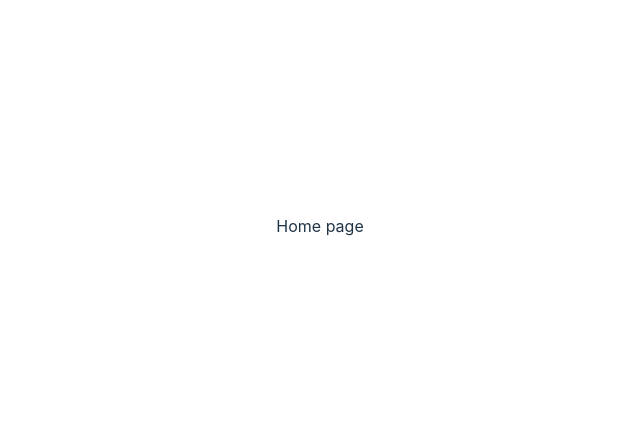
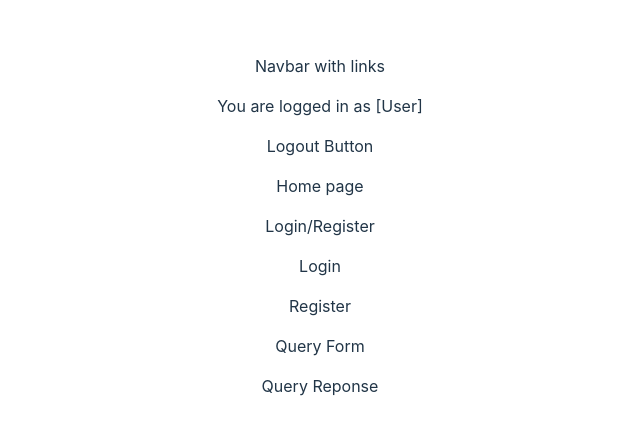
Before and after one commit to ECodeRose/cn-w11_finalproject-frontend, a React (Vite) app: page / in a window 1280 px wide. Shown: the part 174-608 px from the top of the page, without its empty margins (320-960 px from the left). Built offline with nearby package versions, Linux system fonts and the light colour scheme.

Commit message:
feature: add placeholder elements to the home page

```diff
--- a/src/App.jsx
+++ b/src/App.jsx
@@ -4,11 +4,13 @@ import './App.css'
 import { BrowserRouter, Route, Routes } from 'react-router-dom'
 import PageHome from './pages/home/page-home'
 import PageUser from './pages/userpage/page-user'
+import Navbar from './components/Navbar'
 
 function App() {
 
     return (
         <>
+            <Navbar />
             <BrowserRouter basename="">
 
                 <Routes>
--- a/src/components/Login.jsx
+++ b/src/components/Login.jsx
@@ -1,7 +1,7 @@
 export const Login = (props) => {
     return (
         <>
-            Login
+            <p>Login</p>
         </>
     )
 }
--- a/src/components/LoginOrRegister.jsx
+++ b/src/components/LoginOrRegister.jsx
@@ -4,7 +4,7 @@ import Register from "./Register"
 export const LoginOrRegister = (props) => {
     return (
         <>
-            Login/Register
+            <p>Login/Register</p>
             <Login />
             <Register />
         </>
--- a/src/components/Navbar.jsx
+++ b/src/components/Navbar.jsx
@@ -3,7 +3,7 @@ import UserInfo from "./UserInfo"
 export const Navbar = (props) => {
     return (
         <>
-            Navbar with links
+            <p>Navbar with links</p>
             <UserInfo />
         </>
     )
--- a/src/components/QueryForm.jsx
+++ b/src/components/QueryForm.jsx
@@ -1,7 +1,7 @@
 export const QueryForm = (props) => {
     return (
         <>
-            Query Form
+            <p>Query Form</p>
         </>
     )
 }
--- a/src/components/QueryResponse.jsx
+++ b/src/components/QueryResponse.jsx
@@ -1,7 +1,7 @@
 export const QueryResponse = (props) => {
     return (
         <>
-            Query Reponse
+            <p>Query Reponse</p>
         </>
     )
 }
--- a/src/components/Register.jsx
+++ b/src/components/Register.jsx
@@ -1,7 +1,7 @@
 export const Register = (props) => {
     return (
         <>
-            Register
+            <p>Register</p>
         </>
     )
 }
--- a/src/components/UserInfo.jsx
+++ b/src/components/UserInfo.jsx
@@ -1,7 +1,7 @@
 export const UserInfo = (props) => {
     return (
         <>
-            <p>Hello User</p>
+            <p>You are logged in as [User]</p>
             <p>Logout Button</p>
         </>
     )
--- a/src/pages/home/page-home.jsx
+++ b/src/pages/home/page-home.jsx
@@ -1,7 +1,14 @@
+import LoginOrRegister from "../../components/LoginOrRegister";
+import QueryForm from "../../components/QueryForm";
+import QueryResponse from "../../components/QueryResponse";
+
 const PageHome = (props) => {
     return (
         <>
             <p>Home page</p>
+            <LoginOrRegister />
+            <QueryForm />
+            <QueryResponse />
         </>
     )
 }
```
